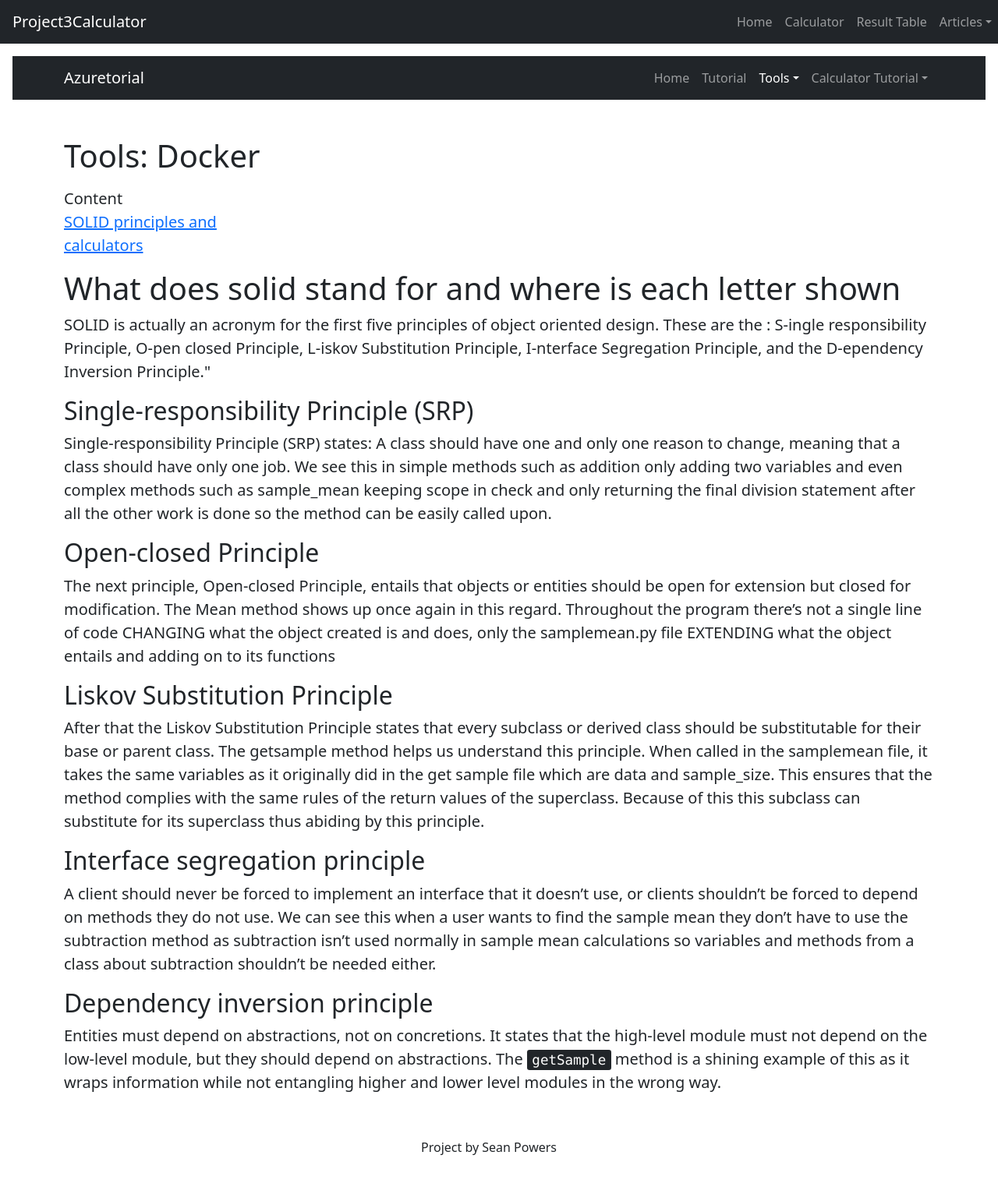
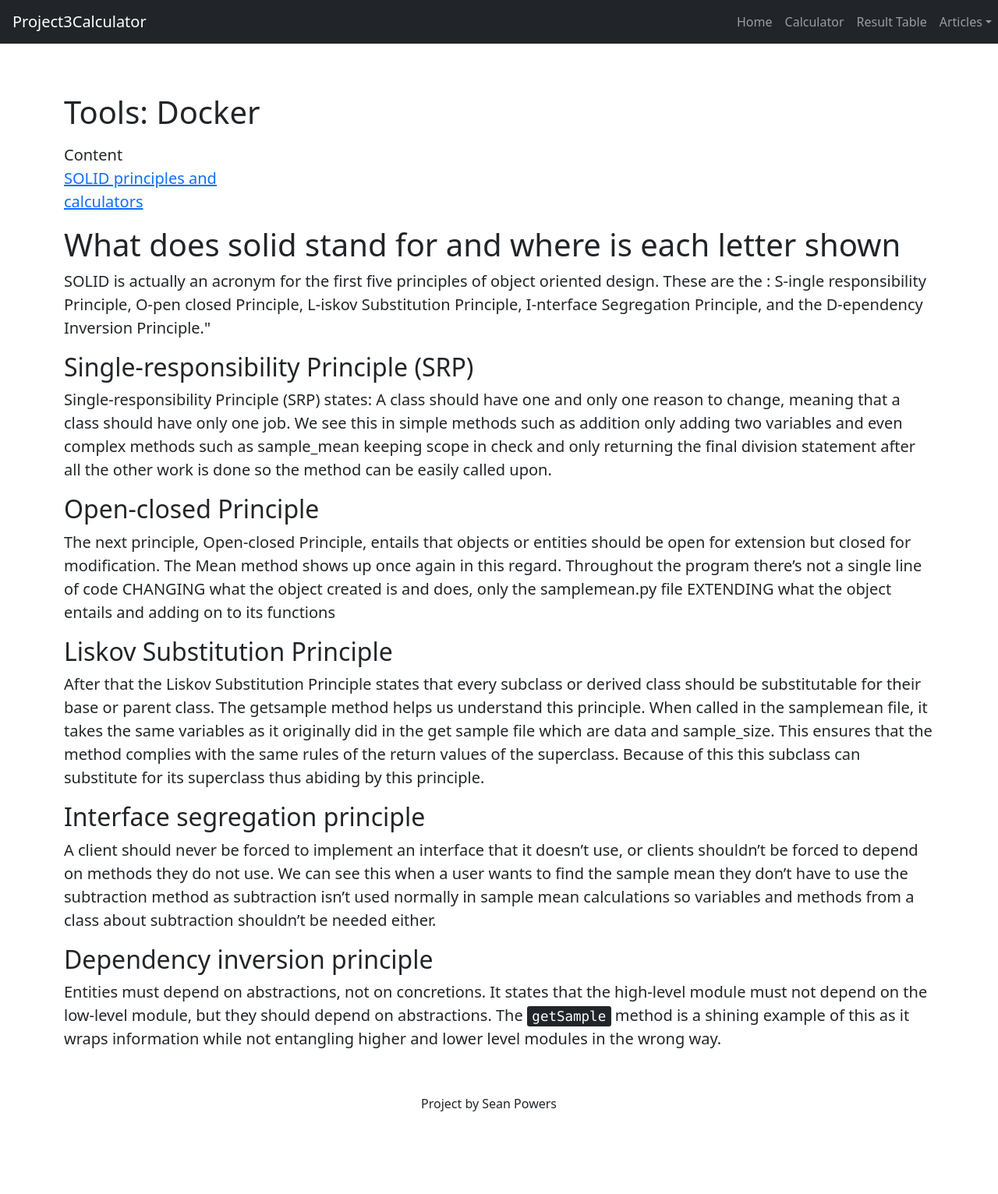
Before and after one commit to SPowers123/Project3v2, a Flask app: template app/templates/article-solid-programming.html in a window 1280 px wide. Shown: the whole page at 78% size. After the commit the page ends 1426 px from the top, so only its background shows below. Run offline with Flask 2, Linux system fonts and the light colour scheme; the template is opened without the code that fills it, so the values that code supplies are empty; some libraries are stand-ins or nearby versions.

Commit message:
Update article-solid-programming.html

```diff
--- a/app/templates/article-solid-programming.html
+++ b/app/templates/article-solid-programming.html
@@ -7,39 +7,6 @@
     </style>
 {% endblock %}
 {% block content %}
-<nav class="navbar navbar-expand-lg navbar-dark bg-dark">
-    <div class="container">
-        <a class="navbar-brand" href="/">Azuretorial</a>
-        <button class="navbar-toggler" type="button" data-bs-toggle="collapse" data-bs-target="#navbarSupportedContent" aria-controls="navbarSupportedContent" aria-expanded="false" aria-label="Toggle navigation"><span class="navbar-toggler-icon"></span></button>
-        <div class="collapse navbar-collapse" id="navbarSupportedContent">
-            <ul class="navbar-nav ms-auto mb-2 mb-lg-0">
-                <li class="nav-item"><a class="nav-link" aria-current="page" href="/">Home</a></li>
-                <li class="nav-item"><a class="nav-link" href="/tutorial/">Tutorial</a></li>
-                <li class="nav-item dropdown">
-                    <a class="nav-link active dropdown-toggle" id="navbarDropdown" href="#" role="button" data-bs-toggle="dropdown" aria-expanded="false">Tools</a>
-                    <ul class="dropdown-menu dropdown-menu-end" aria-labelledby="navbarDropdown">
-                        <li><a class="dropdown-item" href="/tools/git/">Git</a></li>
-                        <li><a class="dropdown-item" href="/tools/docker/">Docker</a></li>
-                        <li><hr class="dropdown-divider" /></li>
-                        <li><a class="dropdown-item" href="/tools/linux/">Linux Commands</a></li>
-                        <li><a class="dropdown-item" href="/tools/vi/">Vi Editor</a></li>
-                    </ul>
-                </li>
-                 <li class="nav-item dropdown">
-                            <a class="nav-link dropdown-toggle" id="navbarDropdown" href="#" role="button" data-bs-toggle="dropdown" aria-expanded="false">Calculator Tutorial</a>
-                            <ul class="dropdown-menu dropdown-menu-end" aria-labelledby="navbarDropdown">
-                                <li><a class="dropdown-item" href="/CalculatorTutorial/TutorialArticle1">Pylint and Python</a></li>
-                                <li><a class="dropdown-item" href="/CalculatorTutorial/TutorialArticle2">AAA Testing</a></li>
-                                <li><hr class="dropdown-divider" /></li>
-                                <li><a class="dropdown-item" href="/CalculatorTutorial/TutorialArticle3">All about OOPs</a></li>
-                                <li><a class="dropdown-item" href="/CalculatorTutorial/TutorialArticle4">SOLID Programming</a></li>
-                            </ul>
-                 </li>
-            </ul>
-        </div>
-    </div>
-</nav>
-<!-- Page content-->
 <div class="container">
     <div class="row justify-content-between">
         <div class="col">
```
